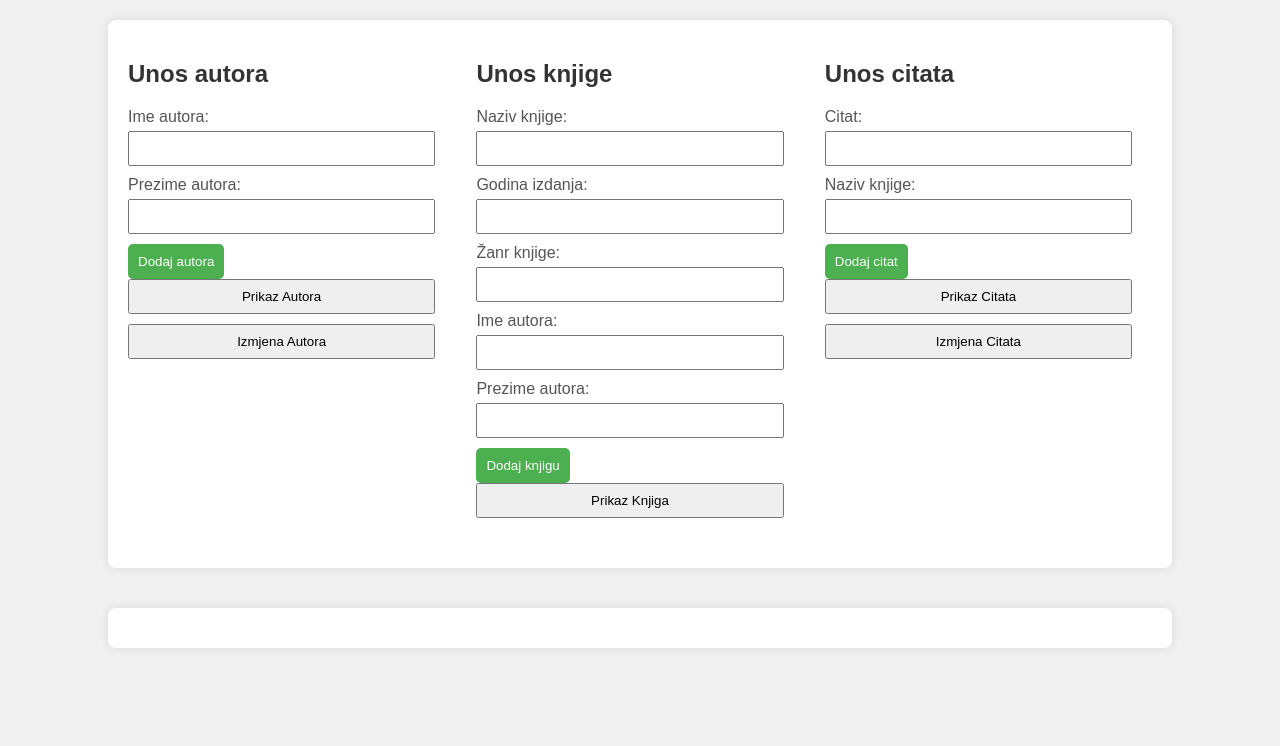
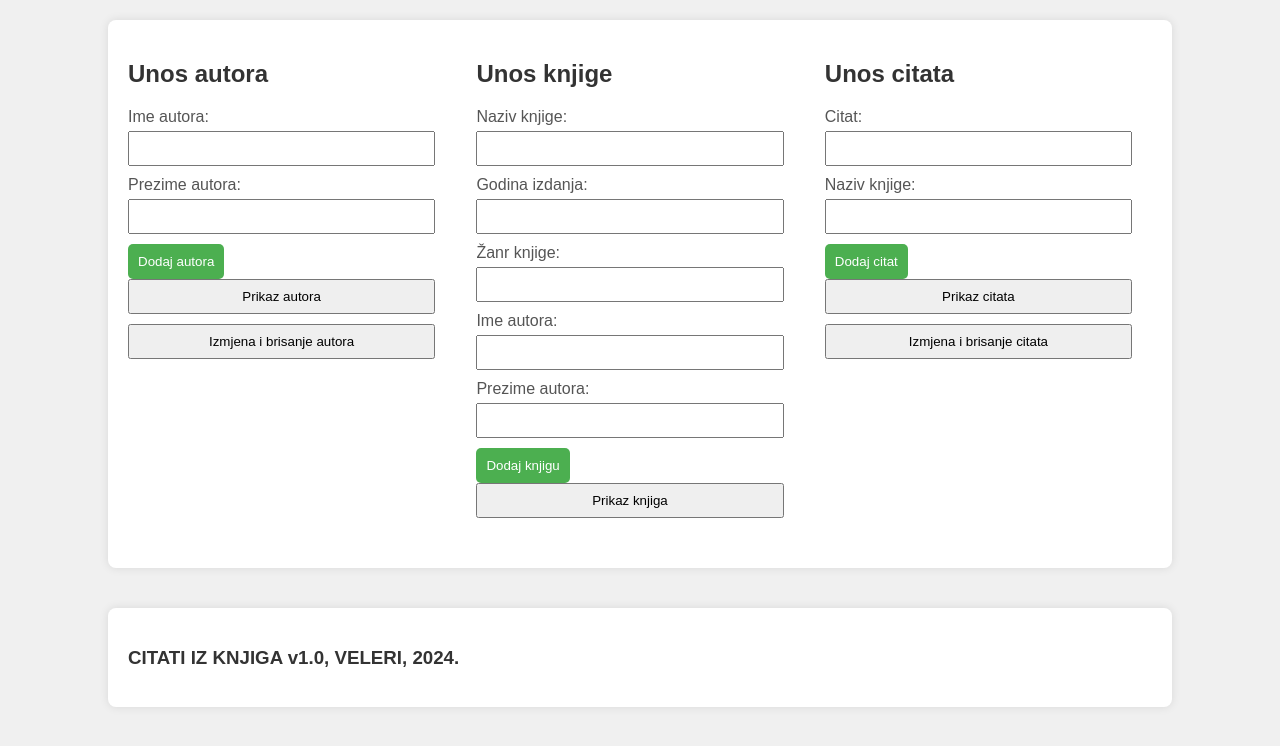
Before and after one commit to lmatovina/ProjektPZI, a plain HTML site: page html/index.html in a window 1280 px wide. Drawn offline with Linux system fonts and the light colour scheme.

Commit message:
26.12. nova verzija + nova dokumentacija

```diff
--- a/html/index.html
+++ b/html/index.html
@@ -3,7 +3,7 @@
 <head>
   <meta charset="UTF-8">
   <meta name="viewport" content="width=device-width, initial-scale=1.0">
-  <title>Citati  </title>
+  <title>Citati iz knjiga</title>
   <!-- Dodajte svoj CSS za stilizaciju ovdje -->
   <style>
     body {
@@ -85,8 +85,8 @@
         <input type="text" id="Prezime_Aut" name="Prezime_Aut" required>
         <br>
         <button type="submit">Dodaj autora</button>
-        <input type="button" onclick="location.href='autori.html '" value="Prikaz Autora"  />
-        <input type="button" onclick="location.href='editautori.html '" value="Izmjena Autora"  />
+        <input type="button" onclick="location.href='autori.html '" value="Prikaz autora"  />
+        <input type="button" onclick="location.href='editautori.html '" value="Izmjena i brisanje autora"  />
 
       </form>
     </div>
@@ -111,7 +111,7 @@
         <input type="text" id="prezimeAutora" name="prezimeAutora" required>
         <br>
         <button type="submit">Dodaj knjigu</button>
-        <input type="button" onclick="location.href='knjige.html '" value="Prikaz Knjiga"  />
+        <input type="button" onclick="location.href='knjige.html '" value="Prikaz knjiga"  />
       </form>
     </div>
 
@@ -126,13 +126,14 @@
         <input type="text" id="imeKnjige" name="imeKnjige" required>
         <br>
         <button type="submit">Dodaj citat</button>
-        <input type="button" onclick="location.href='citati.html '" value="Prikaz Citata"  />
-        <input type="button" onclick="location.href='editcitati.html '" value="Izmjena Citata"  />
+        <input type="button" onclick="location.href='citati.html '" value="Prikaz citata"  />
+        <input type="button" onclick="location.href='editcitati.html '" value="Izmjena i brisanje citata"  />
       </form>
     </div>
   </div>
 
   <div class="container">
+    <h3>CITATI IZ KNJIGA v1.0, VELERI, 2024.</h3>
     <!-- Ovdje možete dodati elemente za prikaz unesenih citata, autora i knjiga -->
     <div class="quote-container">
       <!-- Prikaz citata -->
```
Also changed, not shown: html/autori.html (+4 -2 lines), html/citati.html (+3 -2 lines), html/editautori.html (+3 -2 lines), html/editcitati.html (+3 -2 lines), html/knjige.html (+3 -2 lines), 1 other file.
